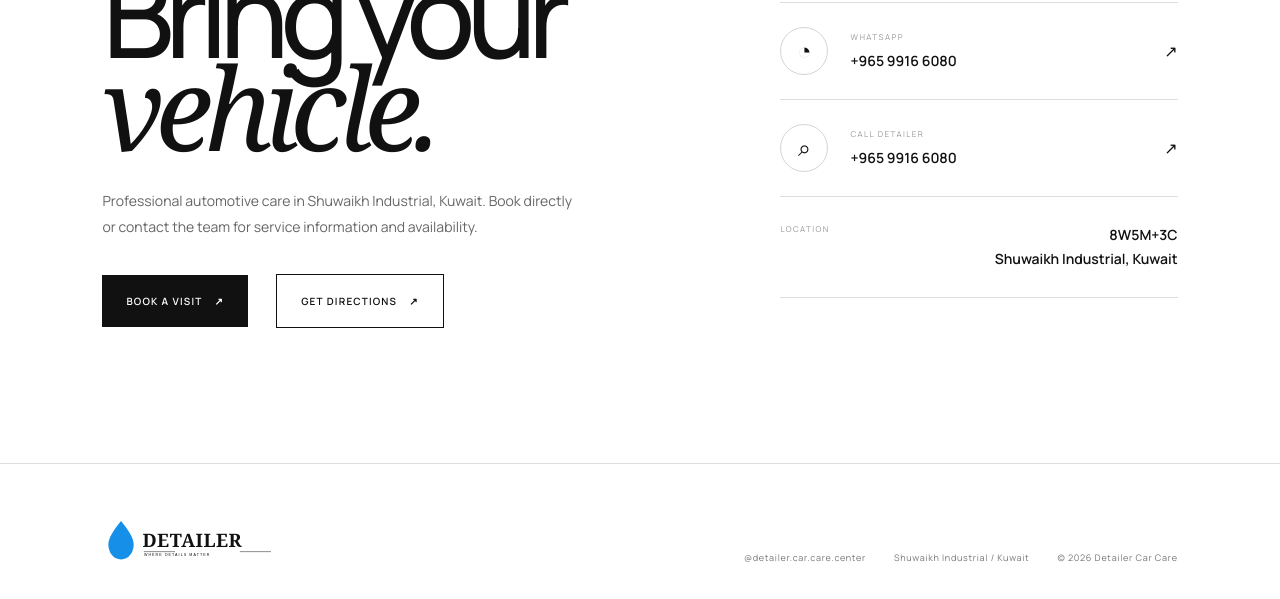
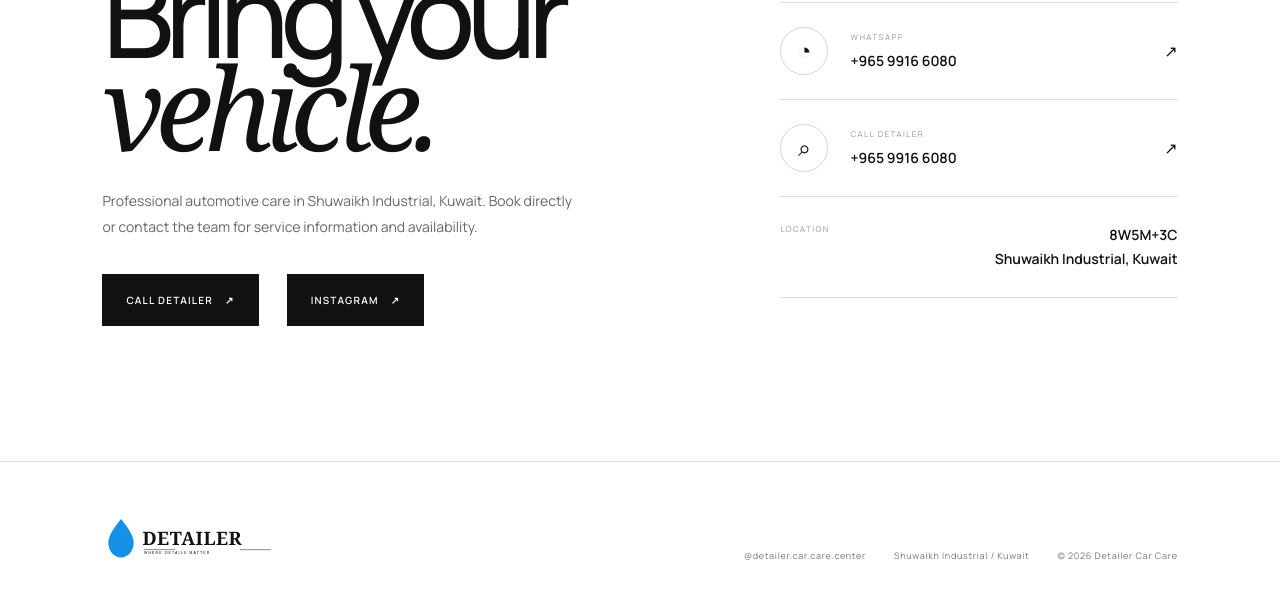
Before and after one commit to ayan27612-oss/Detailer-Carcare, a plain HTML site: page index.html in a window 1280 px wide. Shown: the part 4791-5390 px from the top of the page. Drawn offline with Linux system fonts and the light colour scheme.

Commit message:
Replace contact CTA buttons with call and Instagram

```diff
--- a/index.html
+++ b/index.html
@@ -132,8 +132,8 @@
       <h2>Bring your<br><em>vehicle.</em></h2>
       <p>Professional automotive care in Shuwaikh Industrial, Kuwait. Book directly or contact the team for service information and availability.</p>
       <div class="contact-actions">
-        <a class="button dark" href="https://wa.me/96599166080" target="_blank" rel="noopener">Book a visit <span>↗</span></a>
-        <a class="button outline" href="https://maps.app.goo.gl/i1vFW2zGbqn9f6en8" target="_blank" rel="noopener">Get directions <span>↗</span></a>
+        <a class="button dark" href="tel:+96599166080">Call Detailer <span>↗</span></a>
+        <a class="button dark" href="https://www.instagram.com/detailer.car.care.center/" target="_blank" rel="noopener">Instagram <span>↗</span></a>
       </div>
     </div>
     <div class="contact-list">
```
